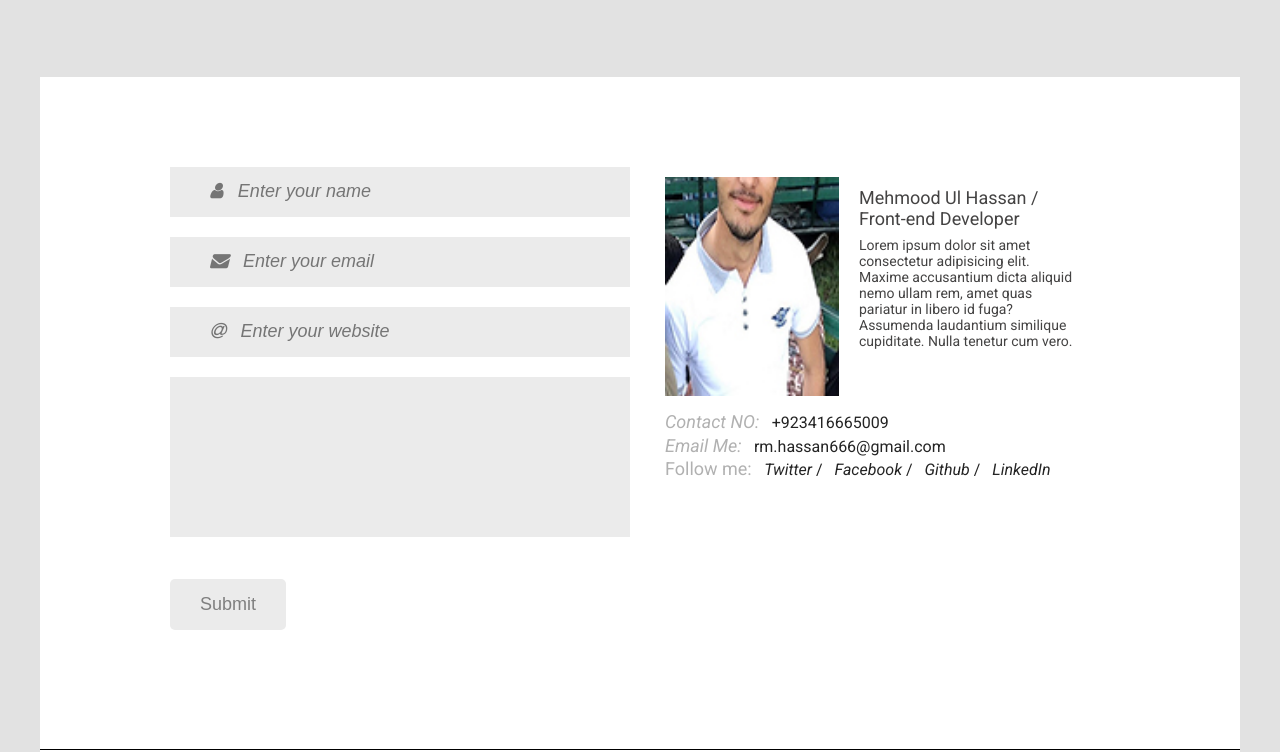
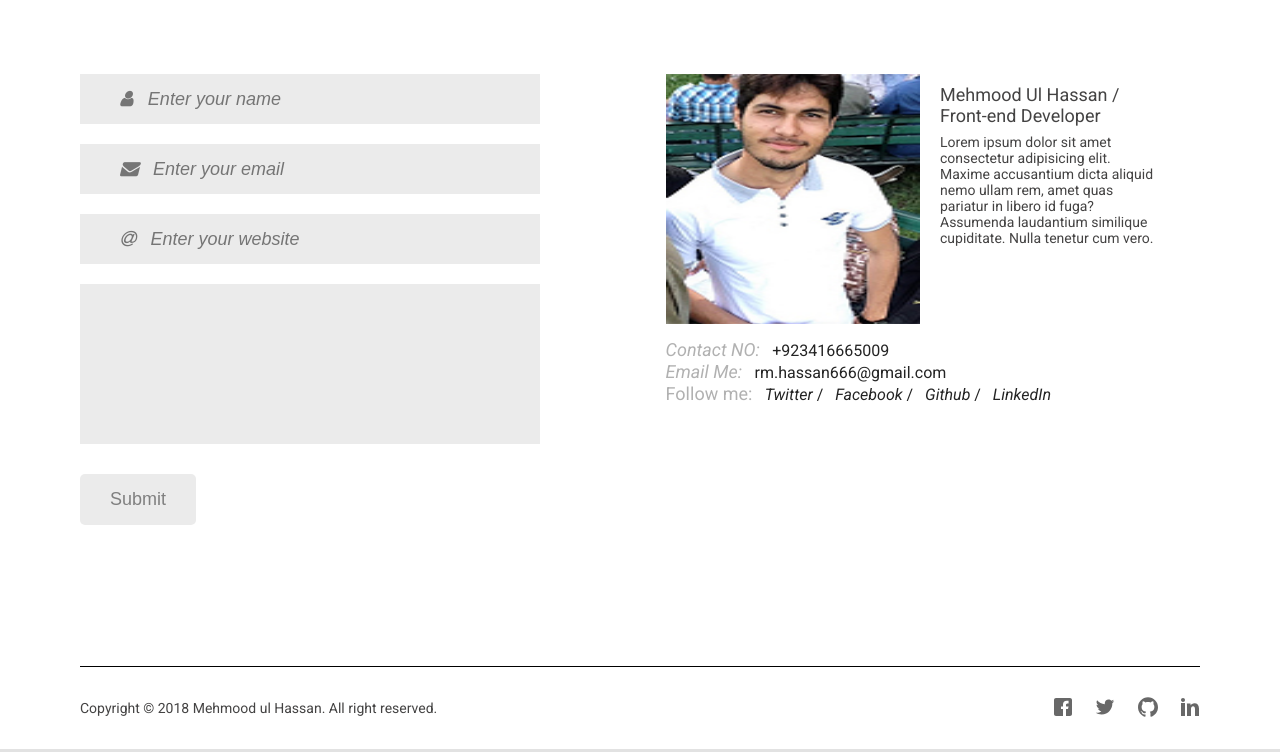
Before and after one commit to Hassanraja447/cool-portfolio, a website: page index.html in a window 1280 px wide. Shown: the part 1868-2620 px from the top of the page. Drawn offline with Linux system fonts and the light colour scheme.

Commit message:
small improvements in all sections

```diff
--- a/index.html
+++ b/index.html
@@ -23,9 +23,9 @@
                            <!-- //////////////////////// -->
                 <header class="header">
                     <!-- HEADER TITLE -->
-                        <div class="header__title">
+                        <h1 class="header__title">
                             Mehmood Ul Hassan / Front-end Developer
-                        </div>
+                        </h1>
                         <!-- NAVBAR LINKS -->
                         <ul class="header__social-links">
                             <li>
@@ -52,9 +52,9 @@
                             </li>
                         </ul>
                         <!-- SLIDER -->
-                        <div class="header__image">
+                        <figure class="header__image">
                           <img src="img/hero.jpg" alt="A photo of road with cars" class="header__image-1">
-                        </div>
+                        </figure>
                     </header>
                       <!-- //////////////////////// -->
                            <!-- MAIN CONTENT INCLUDING FEATURES -->
@@ -145,23 +145,11 @@
                     <!-- CONTACT SECTION -->
                     <!-- ///////////////////////////// -->
 
-                    <section class="contact">
-                    <!-- ///////////////////////////// -->
-                        <!-- CONTACT FORM -->
-                    <!-- ///////////////////////////// -->
-                        <div class="form-container">
-                            <form action="#" class="form">
-                                <input type="text" name="name" style="font-family:Arial, FontAwesome" placeholder="&#xf007;   Enter your name" required>
-                                <input type="email" name="email" style="font-family:Arial, FontAwesome"   placeholder="&#xf0e0;   Enter your email" required>
-                                <input type="url" name="url" style="font-family:Arial, FontAwesome"  placeholder="&#xf1fa;   Enter your website">
-                                <textarea name="meassage" id="text" cols="30" rows="6" required></textarea>
-                                <button class="btn">Submit</button>
-                            </form>
-                        </div>
+
                       <!-- ///////////////////////////// -->
                         <!-- ABOUT SECTION -->
                     <!-- ///////////////////////////// -->
-                        <div class="about">
+                    <section class="about">
                         <!-- ABOUT PROFILE -->
                                 <figure class="profile__picture">
                                  <img src="img/mypic.jpg" alt="author picture" class="profile__image">
@@ -185,7 +173,20 @@
                                     </p>
                                 </div>
                         </div>
-                        </div>
+                    </section>
+                    <section class="contact">
+                        <!-- ///////////////////////////// -->
+                            <!-- CONTACT FORM -->
+                        <!-- ///////////////////////////// -->
+
+                                <form action="#" class="form">
+                                    <input type="text" name="name" style="font-family:Arial, FontAwesome" placeholder="&#xf007;   Enter your name" required>
+                                    <input type="email" name="email" style="font-family:Arial, FontAwesome"   placeholder="&#xf0e0;   Enter your email" required>
+                                    <input type="url" name="url" style="font-family:Arial, FontAwesome"  placeholder="&#xf1fa;   Enter your website">
+                                    <textarea name="meassage" id="text" cols="30" rows="6" required></textarea>
+                                    <button class="btn">Submit</button>
+                                </form>
+
                         </section>
                     <!-- ///////////////////////////// -->
                     <!-- FOOTER -->
@@ -200,7 +201,7 @@
                          <!-- ///////////////////////////// -->
                         <!-- FOOTER SOCIAL LINKS -->
                          <!-- ///////////////////////////// -->
-                        <ul class="footer__social">
+                        <ul class="social">
                             <li>
                                 <a href="#" class="social__link" target="_blank">
                                 <svg class="social__icon social__icon--facebook">
--- a/sass/_about.scss
+++ b/sass/_about.scss
@@ -2,10 +2,10 @@
 .about {
 
     display: grid;
-    grid-template-columns: 40% auto;
-    grid-template-rows:  repeat(3, 8vw);
+    grid-template-columns: repeat(2, minmax(25rem, 1fr));
+    grid-template-rows: 25rem 10rem;
     grid-row-gap: 1.5rem;
-    padding: 1rem;
+    padding: 0 2vw;
     // display: flex;
     // flex-direction: column;
 }
@@ -13,14 +13,13 @@
 
     &__picture {
         grid-column: 1 / span 1;
-        grid-row: 1 / span 2;
+        grid-row: 1 / 2;
     }
     &__image {
       width: 100%;
-      height: 100%;
-      -webkit-object-fit: cover;
-      object-fit: cover;
-      display: block;
+      max-height: 100%;
+    //   object-fit: cover;
+    //   display: block;
     }
     &__author-detail {
         padding : 1rem 2rem;
@@ -37,7 +36,7 @@
 }
 .author-contact {
     grid-column: 1 / -1;
-    grid-row: 3 / span 1;
+    grid-row: 2 / span 1;
 
     display: flex;
     flex-direction: column;
@@ -63,7 +62,7 @@
 
     .social-contacts {
         grid-column: 1 / -1;
-        grid-row: 4 / span 1;
+        grid-row: 3 / span 1;
         font-size: 1.6rem;
         &__list {
             font-size: 1.6rem;
--- a/sass/_base.scss
+++ b/sass/_base.scss
@@ -29,11 +29,9 @@ body {
 
 .container {
     background-color:#fff;
-    max-width: 1200px;
-    margin: 0 auto;
     display: grid;
     grid-template-columns: [full-start] minmax(6rem, 1fr) [center-start] repeat(auto-fit, [col-start] minmax(min-content, 14rem) [col-end]) [center-end]  minmax(6rem, 1fr)  [full-end];
-    grid-template-rows: 80vh repeat(2, min-content) 40vw min-content;
+    grid-template-rows: min-content repeat(2, min-content) 40vw min-content;
     grid-row-gap: 8rem;
 
 }
--- a/sass/_content.scss
+++ b/sass/_content.scss
@@ -1,6 +1,6 @@
 
 .content {
-    padding : 5rem 13rem;
+    margin: 6rem 0;
     display: flex;
     flex-direction: column;
     align-items: center;
@@ -24,7 +24,8 @@
 .features-box {
     display: grid;
     grid-template-columns: repeat(auto-fit, minmax(25rem,1fr));
-    grid-column-gap: 2rem;
+    grid-auto-flow: row;
+    grid-gap: 2rem;
 }
 
 .features {
--- a/sass/_footer.scss
+++ b/sass/_footer.scss
@@ -1,5 +1,5 @@
 .footer {
-    padding: 4rem 13rem;
+    padding: 3rem 0;
     display: flex;
     align-items: center;
     justify-content: space-between;
@@ -10,7 +10,7 @@
         font-size: 1.4rem;
     }
 
-    &__social {
+    .social {
 
         list-style: none;
         // justify-self: flex-end;
--- a/sass/_form.scss
+++ b/sass/_form.scss
@@ -2,31 +2,26 @@
 
 .contact {
 
-    padding : 1rem 13rem;
-    display: grid;
-    grid-template-columns: repeat(auto-fit, minmax(40rem, 1fr));
-    grid-template-rows: min-content;
-    grid-column-gap: 3rem;
+
 
 }
 
-.form-container {
-    display: flex;
-    flex-direction: column;
+.form{
+    display: grid;
+    grid-row-gap: 2rem;
 }
 
 input {
     width: 46rem ;
     height: 5rem;
-    margin-bottom: 2rem;
     color: #7f7f7f;
     font-style: italic;
+
 
 
 }
 textarea{
     width: 46rem;
-    margin-bottom: 3rem;
     resize: none;
 
 
@@ -43,6 +38,7 @@ input, textarea {
 
 }
 .btn {
+    justify-self: start;
     background-color: #ebebeb;
     padding: 1.5rem 3rem;
     font-size: 1.8rem;
--- a/sass/_grid.scss
+++ b/sass/_grid.scss
@@ -2,28 +2,31 @@
 
 .header {
     grid-column: 1 / -1;
+    grid-row: 1 / 2;
     background-color: $grey-bg;
 }
 .content {
-    grid-column: 1/ -1;
-    grid-row: 2;
+    grid-column: center-start / center-end;
+    grid-row: 2 / 3;
     background-color: #fff;
 
 }
 .portfolio {
     grid-column: 1 / -1;
-    grid-row: 3;
+    grid-row: 3 / 4;
     background-color: $grey-bg;
 
 }
 .contact {
-grid-column: 1 / -1;
-grid-row: 4;
-
-
+grid-column: center-start / col-end 4;
+grid-row: 4 / 5;
+}
+.about {
+    grid-column: col-start 5 / center-end;
+    grid-row: 4 / 5;
 }
 .footer {
-    grid-column: 1 / -1;
+    grid-column: center-start / center-end;
     grid-row: 5;
 
 }
--- a/sass/_header.scss
+++ b/sass/_header.scss
@@ -1,14 +1,17 @@
 
 
 .header {
-    padding : 5rem 13rem;
+    padding: 5rem 13rem;
+    padding-bottom: 1rem;
     display: grid;
-    grid-row-gap: 5rem;
+    grid-row-gap: 3rem;
     grid-template-columns: repeat(2, 1fr);
+    grid-template-rows: 10% 80%;
 
 
     &__title {
         grid-column: 1 / 2;
+        grid-row: 1 / 2;
         font-size: 1.8rem;
         font-style: italic;
         letter-spacing: .3px;
@@ -18,6 +21,7 @@
 
         list-style: none;
         grid-column: 2 / -1;
+        grid-row: 1 / 2;
         justify-self: end;
 
         .social {
@@ -62,9 +66,13 @@
     }
     &__image {
         grid-column: 1 / -1;
+        grid-row: 2 / 3;
 
         &-1 {
             width: 100%;
+            height: 100%;
+            object-fit: cover;
+            display: block;
         }
 
     }
```
Also changed, not shown: css/style.css. Lines whose indentation alone changed are shown as unchanged.
